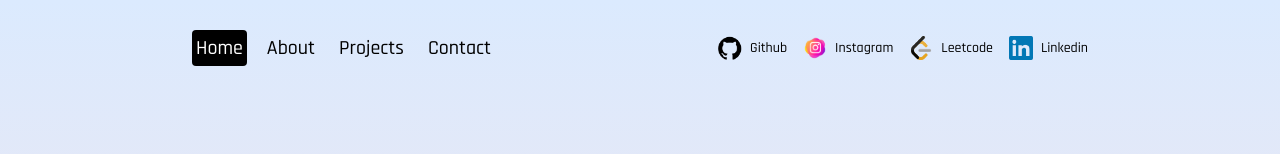
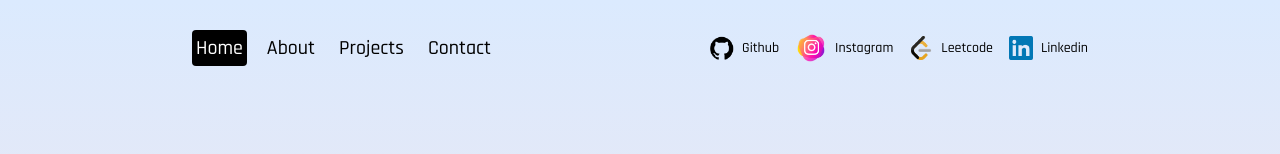
Before and after one commit to Rounakgupta2305/My-Portfolio, a Next.js app: page / in a window 1280 px wide. Shown: the top 154 px of the page. Built offline with nearby package versions, Linux system fonts and the light colour scheme.

Commit message:
Update navbar.jsx

```diff
--- a/src/components/navbar.jsx
+++ b/src/components/navbar.jsx
@@ -84,7 +84,7 @@ const Navbar = () => {
           Github
         </Link>
         <Link className="flex gap-2 text-sm items-center" href="https://www.instagram.com/rounak___gupta/">
-          <Image src="/instagram.png" alt="" width={24} height={24}  className="object-contain"/>
+          <Image src="/instagram.png" alt="" width={32} height={32}  className="object-contain"/>
           Instagram
         </Link>
         <Link className="flex gap-2 text-sm items-center" href="https://leetcode.com/u/Rounakgupta2305/">
```
